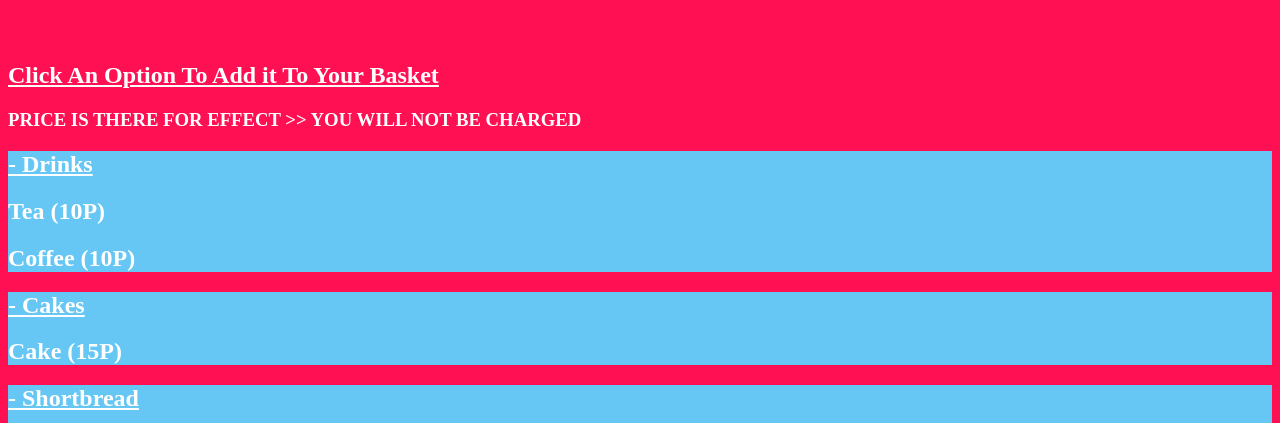
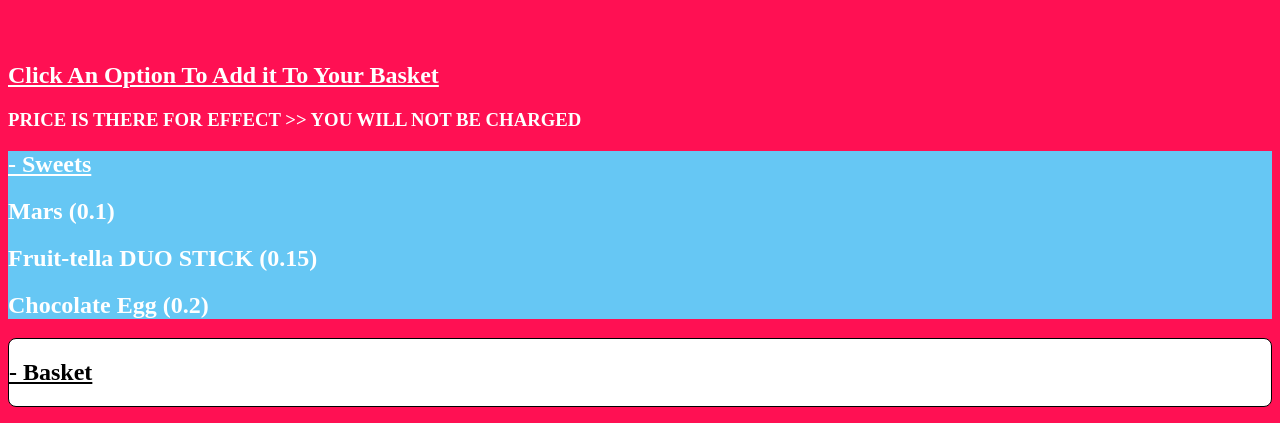
Before and after one commit to alex-101/ClarasBakery, a plain HTML site: page index.html in a window 1280 px wide. Shown: the part 150-573 px from the top of the page. Drawn offline with Linux system fonts and the light colour scheme.

Commit message:
Add files via upload

```diff
--- a/database.js
+++ b/database.js
@@ -1,38 +1,24 @@
 var menu = [
 ///
 {
-	name: "Tea",
-	description: "Enjoy a nice hot cuppa.",
-	price: "10P",
-	type: "drinks"
+	name: "Mars",
+	description: "N/A",
+	price: 0.10,
+	type: "sweets"
 },
 
 {
-	name: "Coffee",
-	description: "If you don't like tea, maybe try this?",
-	price: "10P",
-	type: "drinks"
+	name: "Fruit-tella DUO STICK",
+	description: "N/A",
+	price: 0.15,
+	type: "sweets"
 },
 
 {
-	name: "Sticks",
-	description: "Yum Yum!",
-	price: "10P",
-	type: "shortbread"
+	name: "Chocolate Egg",
+	description: "N/A",
+	price: 0.20,
+	type: "sweets"
 },
-
-{
-	name: "Stars",
-	description: "N/A",
-	price: "10P",
-	type: "shortbread"
-},
-
-{
-	name: "Cake",
-	description: "N/A",
-	price: "15P",
-	type: "cakes"
-}
 ///
 ]
--- a/index.html
+++ b/index.html
@@ -46,6 +46,7 @@
 	})
     // "Basket"
     var Basket = []
+    var Total = 0
     function addToBasket(i) {
         if(Debounce) { return } else {Debounce = true}
         Basket.push(i)
@@ -53,7 +54,11 @@
     	var HTML = `
 		<a onclick=""><h2>${item.name}</h2></a>
 		`
+        Total = parseInt((Total*100) + (item.price*100))/100
+
+
 	    document.getElementById("basket").insertAdjacentHTML("beforeend",HTML)
+        document.getElementById("total").innerHTML = `Current Total: ${Total} (Pounds)`;
         Debounce = false;
     }
 
@@ -90,23 +95,19 @@ Order: ${order}
 </script>
 <body>
 <div class="box">
-<h1 id="headerText">Clara's Bakery</h1>
+<h1 id="headerText">Clara's Sweet Shop</h1>
 </div>
 <span style="text-decoration: underline;"> <h2>Click An Option To Add it To Your Basket</h2></span>
 <h3>PRICE IS THERE FOR EFFECT >> YOU WILL NOT BE CHARGED</h3>
-<div class="box" id="menu-drinks">
-<span style="text-decoration: underline;"> <h2>- Drinks</h2></span>
+<div class="box" id="menu-sweets">
+<span style="text-decoration: underline;"> <h2>- Sweets</h2></span>
 </div>
-<div class="box" id="menu-cakes">
-<span style="text-decoration: underline;"> <h2>- Cakes</h2></span>
-</div>
-<div class="box" id="menu-shortbread">
-<span style="text-decoration: underline;"> <h2>- Shortbread</h2></span>
-</div>
+
 
 <div class="basket" id="basket">
 <span style="text-decoration: underline;"> <h2>- Basket</h2></span>
 </div>
+<h1 id="total">Current Total: 0.00 (Pounds)</h1>
 
 <div class="box" id="checkout">
 <a onclick="checkout()"><h2>Click To Checkout</h2></a>
```
Also changed, not shown: checkout.html (+8 -4 lines).
